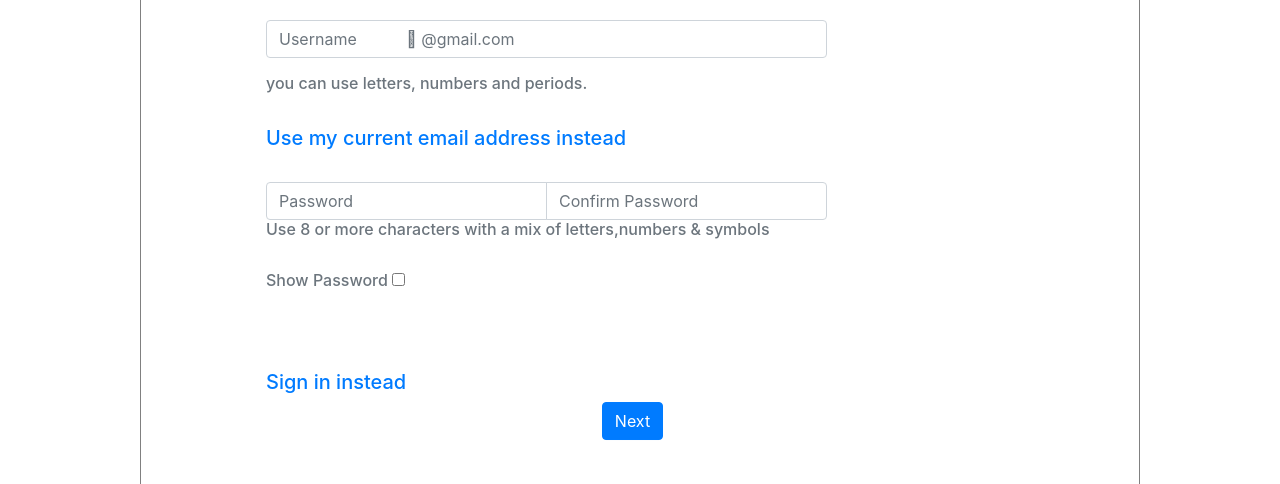
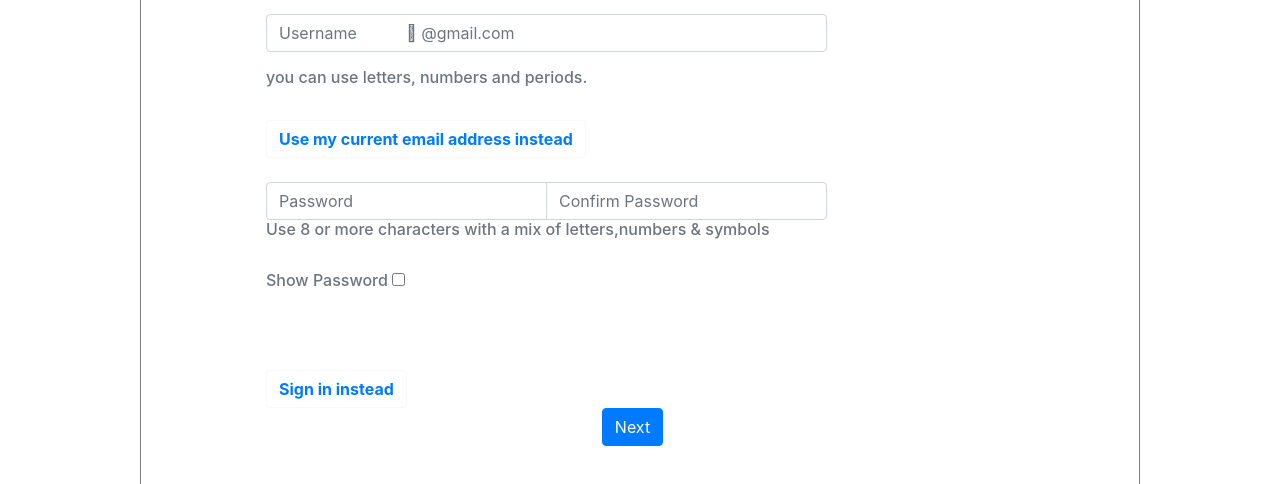
Before and after one commit to vishnupriyavk/bootstrap_1, a plain HTML site: page index.html in a window 1280 px wide. Shown: the part 266-750 px from the top of the page. Drawn offline with nearby package versions, Linux system fonts and the light colour scheme.

Commit message:
Add files via upload

```diff
--- a/index.html
+++ b/index.html
@@ -39,7 +39,9 @@
 
          <h6 class="text-secondary"> you can use letters, numbers and periods.</h6>
          <br>
-         <h5 class="text-primary"> Use my current email address instead</h5>
+
+         <button id="using" type="button" class="btn btn-outline-light text-primary" class="btn"> <strong>Use my current email address instead<strong></button>
+         <br>
          <br>
          <div class="input-group w-75">
               <input type="password" class="form-control" id="pwd" placeholder="Password" name="pswd">
@@ -68,7 +70,7 @@
          <br>
          <br>
 
-         <h5 class="text-primary">Sign in instead</h5>
+          <button id="using" type="button" class="btn btn-outline-light text-primary" class="btn"> <strong>Sign in instead</<strong></button>
          <div class="text-center">
            <button type="button" class="btn btn-primary" style="margin-right:15px;">Next</button>
         </div>
```
